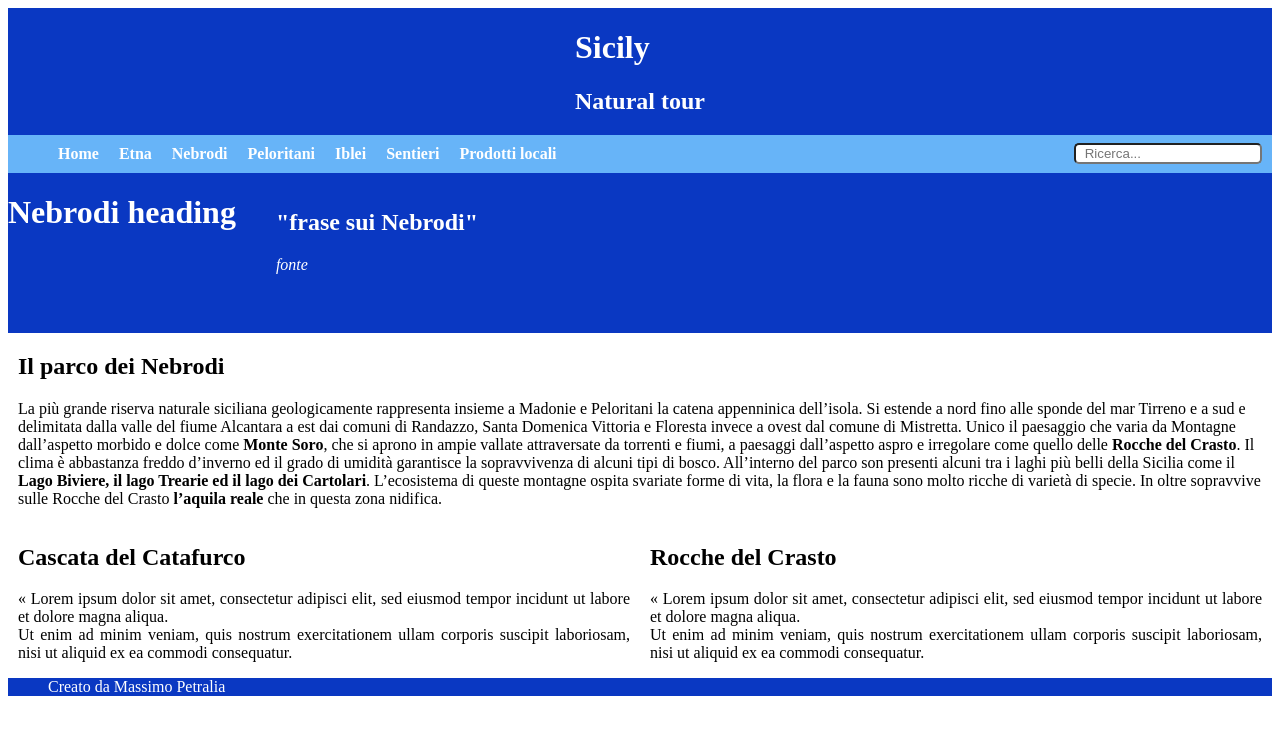
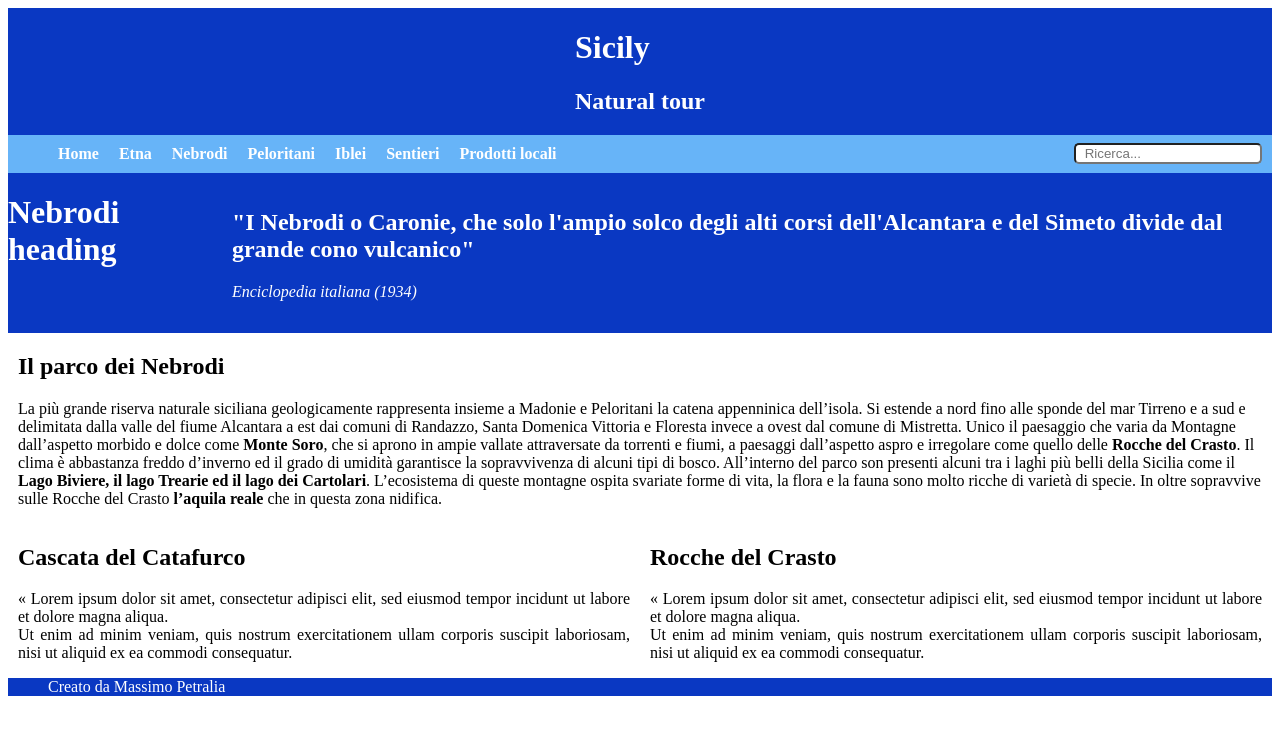
Before and after one commit to Massimo-Petralia/Web-design, a plain HTML site: page nebrodi.html in a window 1280 px wide. Drawn offline with Linux system fonts and the light colour scheme; a script that the page names is missing.

Commit message:
add text

```diff
--- a/nebrodi.html
+++ b/nebrodi.html
@@ -34,8 +34,8 @@
      <header id="page-header">
          <h1 class="page-heading">Nebrodi heading</h1>
          <blockquote class="sottotitolo-page">
-             <h2>"frase sui Nebrodi"</h2>
-             <cite>fonte</cite>
+             <h2>"I Nebrodi o Caronie, che solo l'ampio solco degli alti corsi dell'Alcantara e del Simeto divide dal grande cono vulcanico"</h2>
+             <cite>Enciclopedia italiana (1934)</cite>
          </blockquote>
      </header>
      <div id="content">
```
